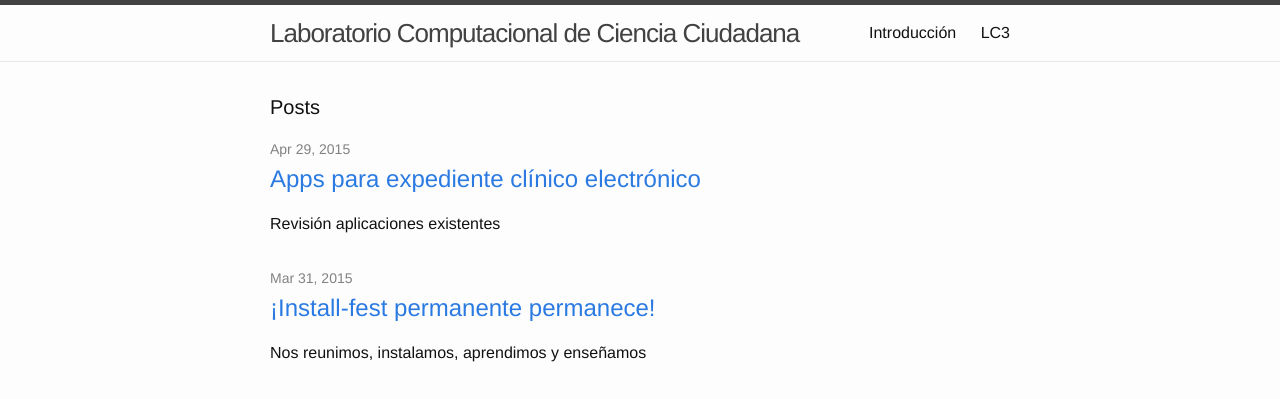
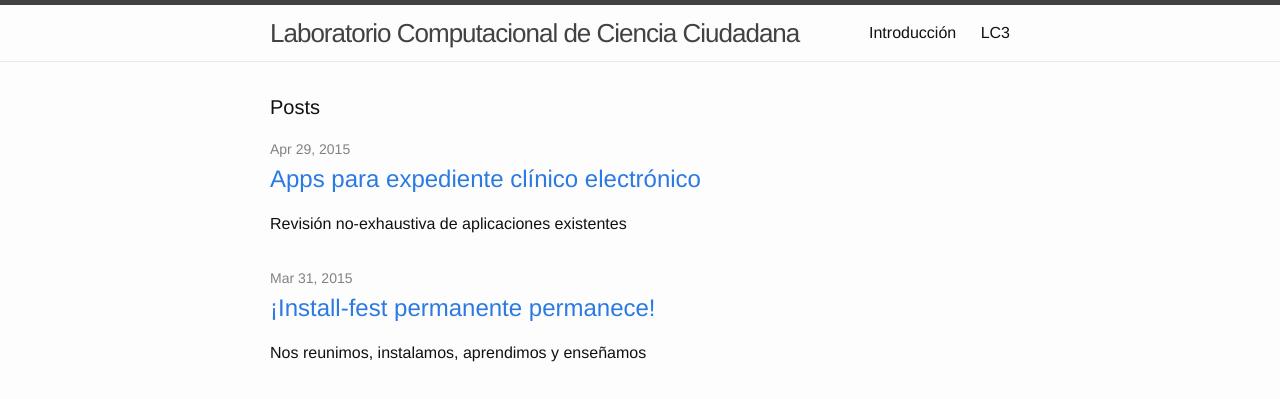
Before and after one commit to LC3-INMEGEN/LC3-INMEGEN.github.io, a Jekyll site: the page built from index.html, in a window 1280 px wide. Shown: the top 399 px of the page. Built offline with Jekyll 4.4.1, drawn with Linux system fonts in a browser that asks for light colours; comment, search, counter and statistics services are not loaded.

Commit message:
tantito formato

```diff
--- a/_posts/2015/2015-04-29-apps_para_expediente_clinico.md
+++ b/_posts/2015/2015-04-29-apps_para_expediente_clinico.md
@@ -1,11 +1,12 @@
 ---
 layout: jspost
 title: Apps para expediente clínico electrónico
-description: Revisión aplicaciones existentes
+description: Revisión no-exhaustiva de aplicaciones existentes
 author: Aldric Lopez
 ---
 
 # Apps para expediente clínico electrónico
+
 ## Mi revisión no-exhaustiva
 
 Soy Aldric López y como parte de mi servicio social en el
```
